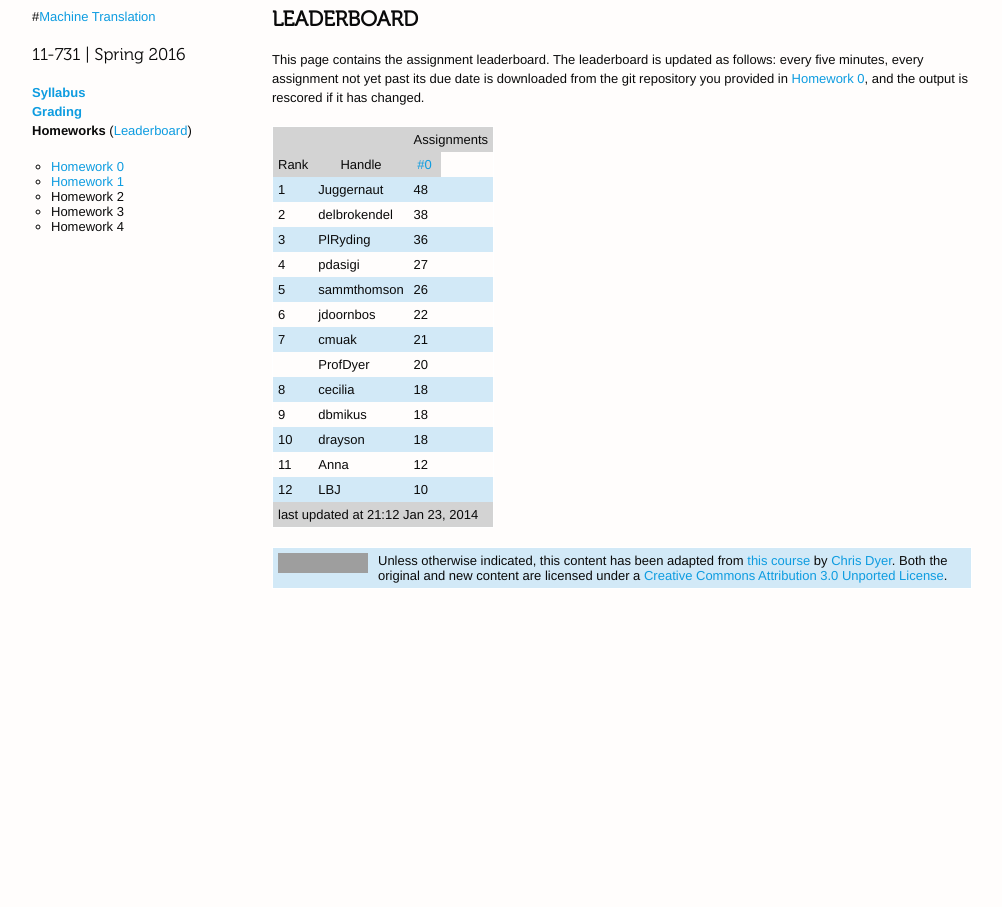
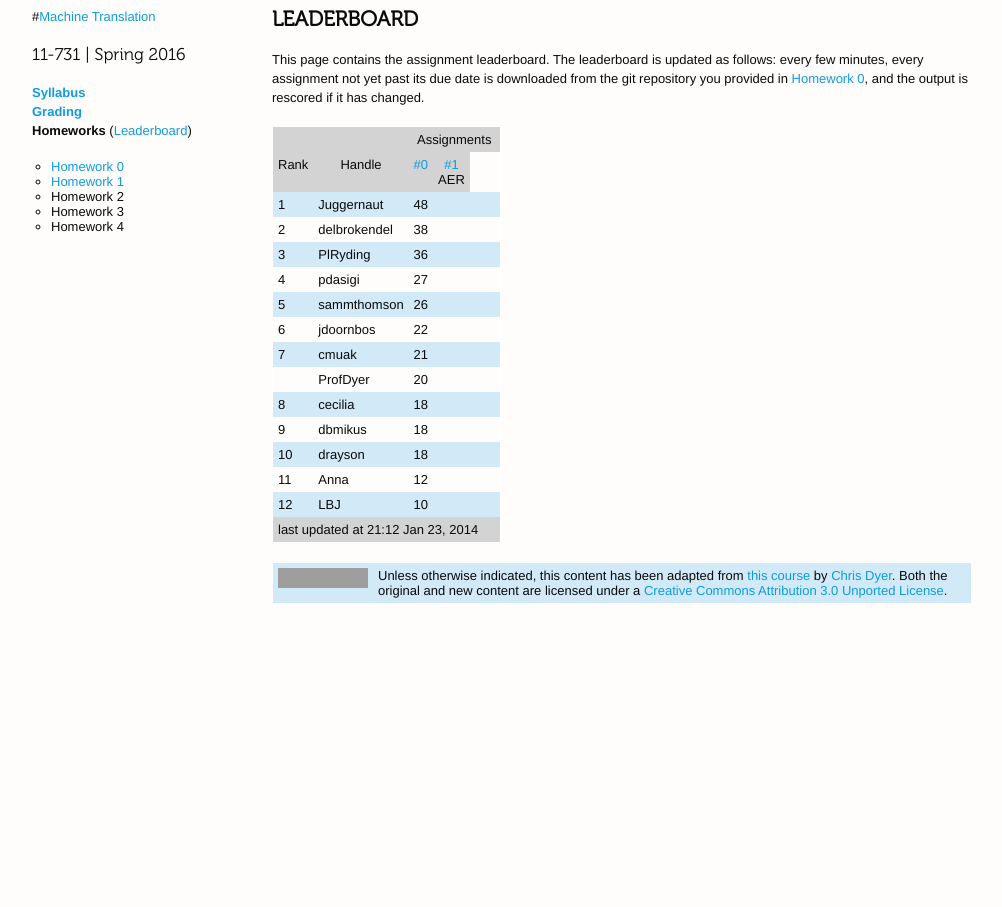
Before and after one commit to redpony/cmu-mt-11731, a Jekyll site: the page built from leaderboard.md, in a window 1280 px wide. Shown: the whole page, without its empty margins (138-1140 px from the left). Built offline with Jekyll 4.4.1, drawn with Linux system fonts in a browser that asks for light colours; part of the change alters nothing that is shown; grey boxes are pictures that could not be loaded.

Commit message:
added assignment 1

```diff
--- a/leaderboard.md
+++ b/leaderboard.md
@@ -4,7 +4,7 @@ title: Leaderboard
 ---
 # Leaderboard
 
-This page contains the assignment leaderboard. The leaderboard is updated as follows: every five minutes, every assignment not yet past its due date is downloaded from the git repository you provided in [Homework 0](hw0.html), and the output is rescored if it has changed.
+This page contains the assignment leaderboard. The leaderboard is updated as follows: every few minutes, every assignment not yet past its due date is downloaded from the git repository you provided in [Homework 0](hw0.html), and the output is rescored if it has changed.
 
 <script src="homework.js">
 </script>
@@ -25,24 +25,25 @@ This page contains the assignment leaderboard. The leaderboard is updated as fol
         Handle
       </th>
       <th valign="top">
-        <a href="hw0.html">#0</a>
+        <a href="javascript:;" onclick="resort(1, 0); drawLeaderboard(); return false;">#0</a><br/>
+        <span class="small"></span>
+      </th>
+      <th valign="top">
+        <a href="javascript:;" onclick="resort(2, 1); drawLeaderboard(); return false;">#1</a><br/>
+        <span class="small">AER</span>
       </th>
 <!--
       <th valign="top">
-        <a href="hw1.html">#1</a><br/>
-        <span class="small">AER</span>
+        <a href="javascript:;" onclick="resort(3, 0); drawLeaderboard(); return false;">#2</a><br/>
+        <span class="small">Accuracy</span>
       </th>
       <th valign="top">
-        <a href="hw2.html">#2</a><br/>
-        <span class="small"></span>
+        <a href="javascript:;" onclick="resort(4, 0); drawLeaderboard(); return false">#3</a><br/>
+        <span class="small">Model Score</span>
       </th>
       <th valign="top">
-        <a href="hw3.html">#3</a><br/>
-        <span class="small"></span>
-      </th>
-      <th valign="top">
-        <a href="hw4.html">#4</a><br/>
-        <span class="small"></span>
+        <a href="javascript:;" onclick="resort(5, 0); drawLeaderboard(); return false">#4</a><br/>
+        <span class="small">MRR</span>
       </th>
 -->
     </tr>
```
